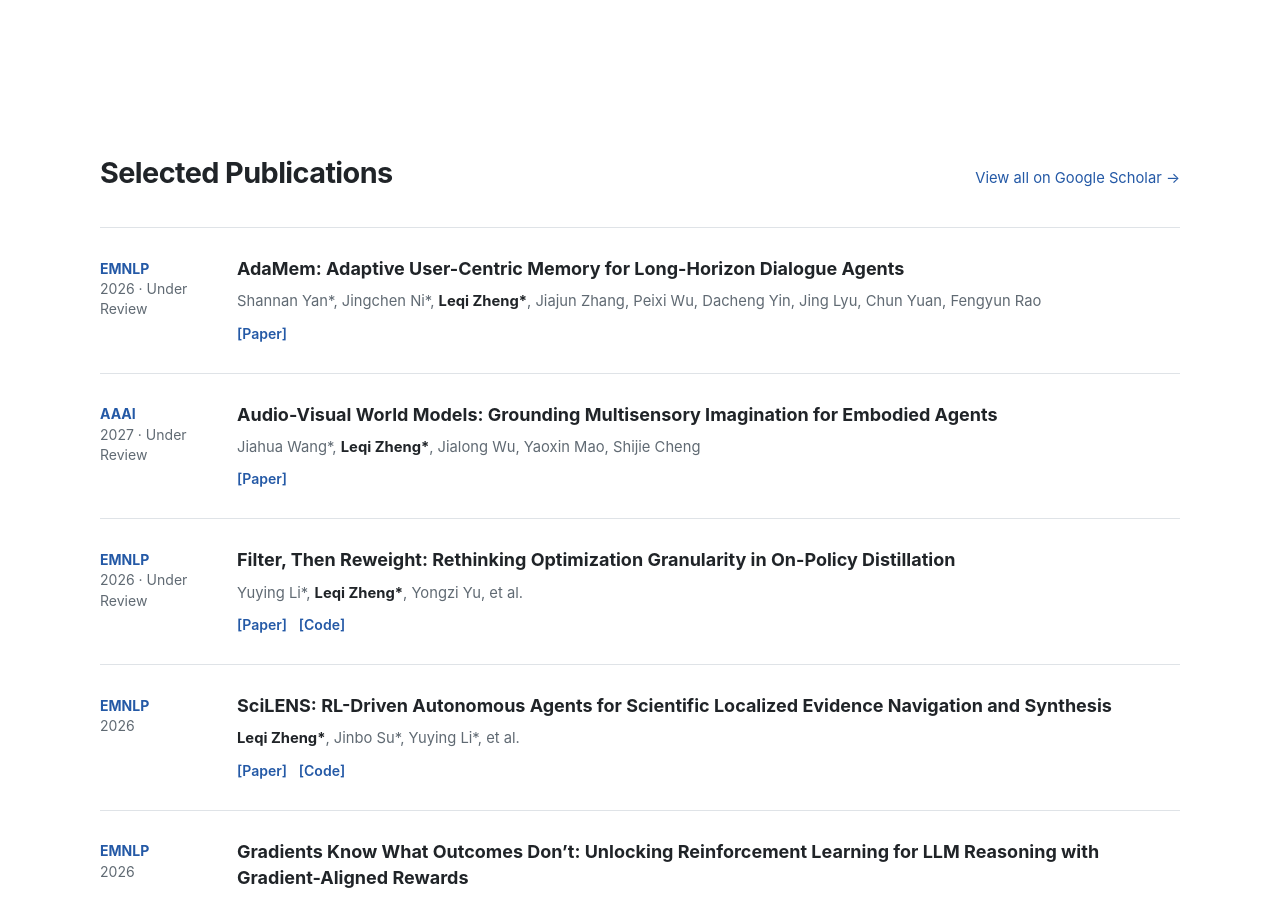
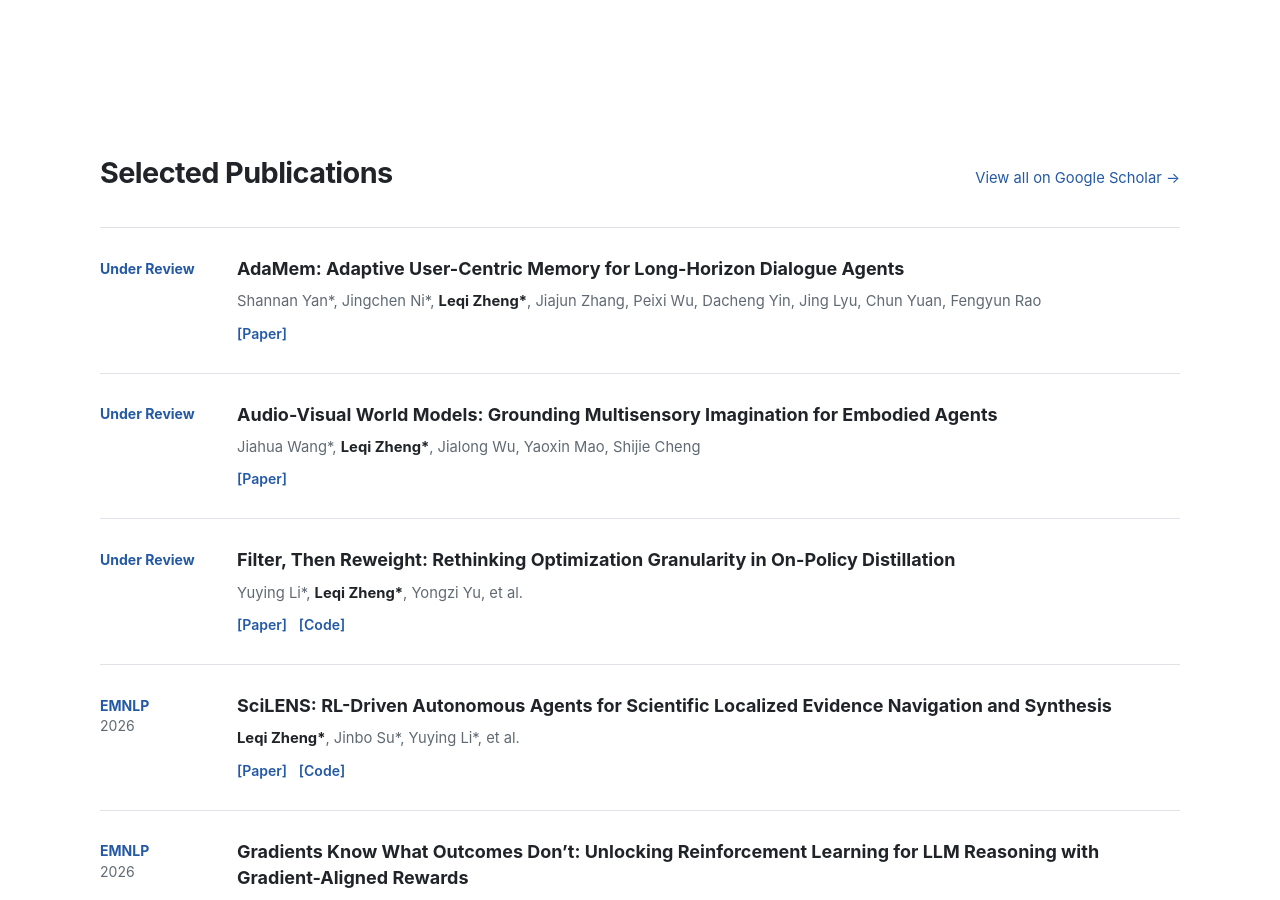
Before and after one commit to LQgdwind/LQgdwind.github.io, a Jekyll site: the page built from _pages/about.md, in a window 1280 px wide and 900 px high, scrolled down 1672 px. Built offline with Jekyll 4.4.1, drawn with Linux system fonts in a browser that asks for light colours; some of the changed text lies outside the part shown.

Commit message:
update pub

```diff
--- a/_data/home.yml
+++ b/_data/home.yml
@@ -37,8 +37,6 @@ research:
 publications:
   - title: "AdaMem: Adaptive User-Centric Memory for Long-Horizon Dialogue Agents"
     short_title: "AdaMem"
-    venue: "EMNLP"
-    year: "2026"
     status: "Under Review"
     authors: >-
       Shannan Yan*, Jingchen Ni*, <strong>Leqi Zheng*</strong>, Jiajun Zhang,
@@ -48,8 +46,6 @@ publications:
         url: "https://arxiv.org/pdf/2603.16496"
   - title: "Audio-Visual World Models: Grounding Multisensory Imagination for Embodied Agents"
     short_title: "Audio-Visual World Models"
-    venue: "AAAI"
-    year: "2027"
     status: "Under Review"
     authors: >-
       Jiahua Wang*, <strong>Leqi Zheng*</strong>, Jialong Wu, Yaoxin Mao,
@@ -59,8 +55,6 @@ publications:
         url: "https://arxiv.org/pdf/2512.00883"
   - title: "Filter, Then Reweight: Rethinking Optimization Granularity in On-Policy Distillation"
     short_title: "FiRe-OPD"
-    venue: "EMNLP"
-    year: "2026"
     status: "Under Review"
     authors: "Yuying Li*, <strong>Leqi Zheng*</strong>, Yongzi Yu, et al."
     links:
@@ -147,7 +141,7 @@ publications:
     year: "2026"
     rank: "CCF-A"
     authors: >-
-      Shannan Yan*, <strong>Leqi Zheng*</strong>, Keyu Lv, Jingchen Ni,
+      Shannan Yan, <strong>Leqi Zheng</strong>, Keyu Lv, Jingchen Ni,
       Hongyang Wei, Jiajun Zhang, et al.
     links:
       - label: "Paper"
--- a/_layouts/home.html
+++ b/_layouts/home.html
@@ -90,8 +90,8 @@ layout: compress
           {% for paper in home.publications %}
             <article class="academic-publication">
               <div class="academic-publication__venue">
-                <strong>{{ paper.venue }}</strong>
-                <span>{{ paper.year }}{% if paper.status %} · {{ paper.status }}{% endif %}</span>
+                <strong>{{ paper.status | default: paper.venue }}</strong>
+                {% unless paper.status %}<span>{{ paper.year }}</span>{% endunless %}
               </div>
               <div class="academic-publication__content">
                 <h3>{{ paper.title }}</h3>
```
